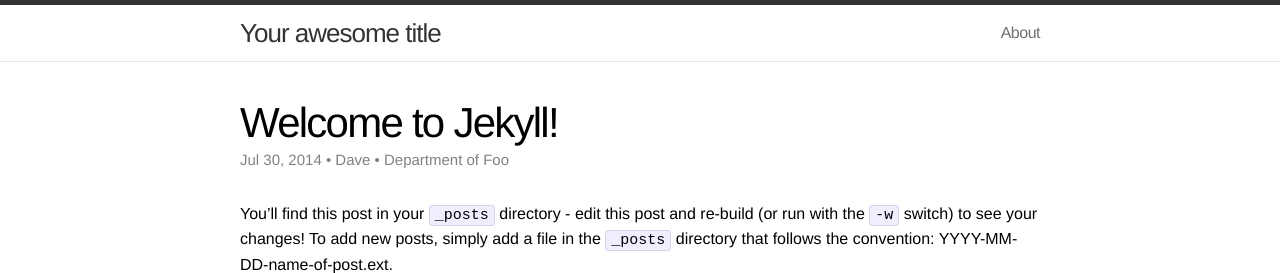
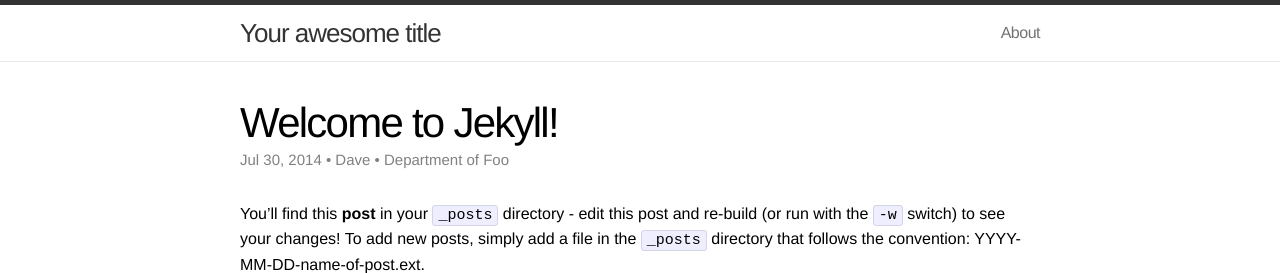
Before and after one commit to dhcole/eno-site, a Jekyll site: the page built from _posts/2014-07-30-welcome-to-jekyll.markdown, in a window 1280 px wide, cut to the strip 0-273 px from the top of the page. Built offline with Jekyll 4.4.1, drawn with Linux system fonts in a browser that asks for light colours; some of the changed lines change nothing that is shown.

Commit message:
Saving a commit

```diff
--- a/_posts/2014-07-30-welcome-to-jekyll.markdown
+++ b/_posts/2014-07-30-welcome-to-jekyll.markdown
@@ -1,13 +1,13 @@
 ---
 layout: post
-title:  "Welcome to Jekyll!"
-date:   2014-07-30 15:16:48
+title: "Welcome to Jekyll!"
+date: 2014-07-30T15:16:48.000Z
 categories: jekyll update
 author: Dave
 meta: Department of Foo
 ---
 
-You'll find this post in your `_posts` directory - edit this post and re-build (or run with the `-w` switch) to see your changes!
+You'll find this **post** in your `_posts` directory - edit this post and re-build (or run with the `-w` switch) to see your changes!
 To add new posts, simply add a file in the `_posts` directory that follows the convention: YYYY-MM-DD-name-of-post.ext.
 
 {% include photo-gallery.html url="http://placekitten.com.s3.amazonaws.com/homepage-samples/408/287.jpg" alt="A Kitten" %}
```
